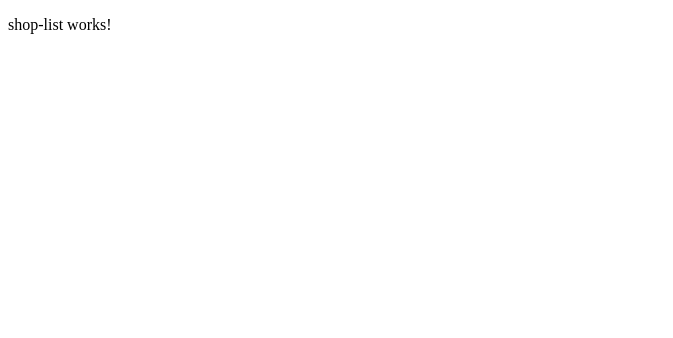
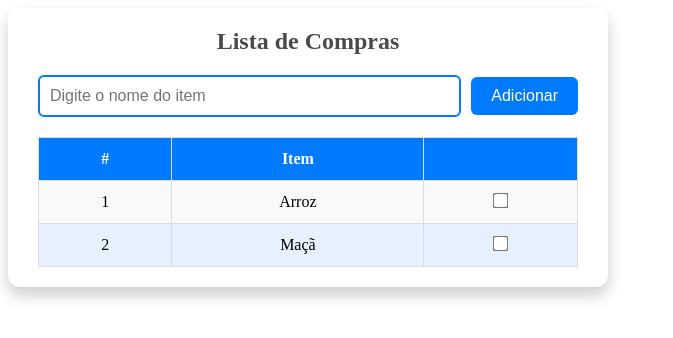
Before and after one commit to denisespanhol/angular-concepts, an Angular app: page / in a window 1280 px wide. Shown: the top 338 px of the page, without its empty margins (0-673 px from the left). Built offline with nearby package versions, Linux system fonts and the light colour scheme.

Commit message:
Creating Shop-List html and css

```diff
--- a/src/app/shop-list/shop-list.component.css
+++ b/src/app/shop-list/shop-list.component.css
@@ -0,0 +1,91 @@
+* {
+    margin: 0;
+    padding: 0;
+    box-sizing: border-box;
+}
+
+.container {
+    background: #fff;
+    border-radius: 12px;
+    box-shadow: 0 8px 16px #ccc;
+    padding: 20px 30px;
+    text-align: center;
+    width: 90%;
+    max-width: 600px;
+}
+
+h1 {
+    font-size: 24px;
+    margin-bottom: 20px;
+    color: #4b4949;
+}
+
+.add-item-form {
+    display: flex;
+    justify-content: center;
+    align-items: center;
+    gap: 10px;
+    margin-bottom: 20px;
+}
+
+input {
+    flex: 1;
+    padding: 10px;
+    border: 2px solid #007bff;
+    border-radius: 6px;
+    font-size: 16px;
+}
+
+input:focus {
+    outline: none;
+    border-color: #0056b3;
+}
+
+button {
+    padding: 10px 20px;
+    background-color: #007bff;
+    color: #fff;
+    border: none;
+    border-radius: 6px;
+    font-size: 16px;
+    cursor: pointer;
+    transition: background 0.3s;
+}
+
+button:hover {
+    background: #0056b3;
+}
+
+table {
+    width: 100%;
+    border-collapse: collapse;
+    margin-top: 10px;
+}
+
+thead {
+    background: #007bff;
+    color: #fff;
+}
+
+th {
+    background: #007bff;
+}
+
+th, td {
+    padding: 12px;
+    text-align: center;
+    border: 1px solid #ddd;
+}
+
+tr:nth-child(odd) {
+    background-color: #f9f9f9;
+}
+
+tr:nth-child(even) {
+    background-color: #e6f0ff;
+}
+
+input[type="checkbox"] {
+    transform: scale(1.2);
+    cursor: pointer;
+}
--- a/src/app/shop-list/shop-list.component.html
+++ b/src/app/shop-list/shop-list.component.html
@@ -1 +1,30 @@
-<p>shop-list works!</p>
+<div class="container">
+    <h1>Lista de Compras</h1>
+
+    <form class="add-item-form" #shopListForm="ngForm" (ngSubmit)="addItemToList()">
+        <input type="text" id="item" placeholder="Digite o nome do item" [(ngModel)]="newItem" name="item"/>
+        <button type="submit">Adicionar</button>
+    </form>
+
+    <table>
+        <thead>
+            <tr>
+                <th>#</th>
+                <th>Item</th>
+                <th></th>
+            </tr>
+        </thead>
+        <tbody>
+            <tr>
+                <td>1</td>
+                <td>Arroz</td>
+                <td><input type="checkbox" /></td>
+            </tr>
+            <tr>
+                <td>2</td>
+                <td>Maçã</td>
+                <td><input type="checkbox" /></td>
+            </tr>
+        </tbody>
+    </table>
+</div>
--- a/src/app/shop-list/shop-list.component.ts
+++ b/src/app/shop-list/shop-list.component.ts
@@ -1,9 +1,17 @@
 import { Component } from '@angular/core';
+import { FormsModule } from '@angular/forms';
 
 @Component({
   selector: 'app-shop-list',
-  imports: [],
+  imports: [FormsModule],
   templateUrl: './shop-list.component.html',
   styleUrl: './shop-list.component.css',
 })
-export class ShopList {}
+export class ShopList {
+  newItem: string = '';
+
+  addItemToList() {
+    console.log(this.newItem);
+    this.newItem = '';
+  }
+}
```
